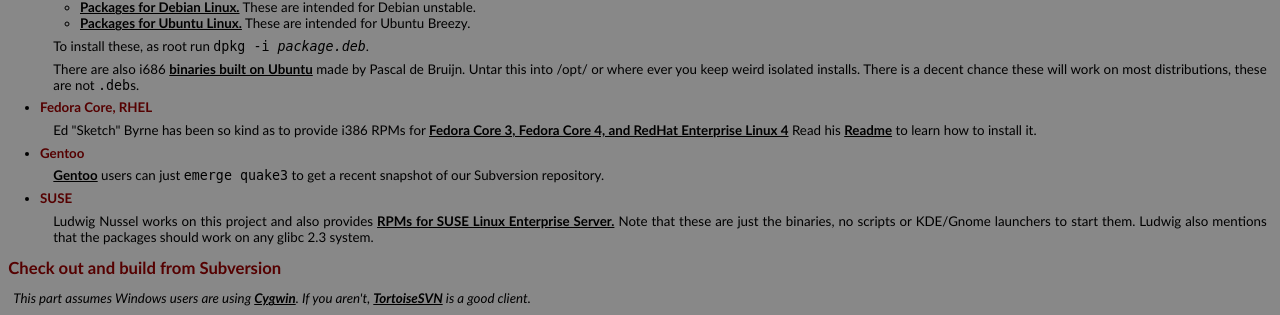
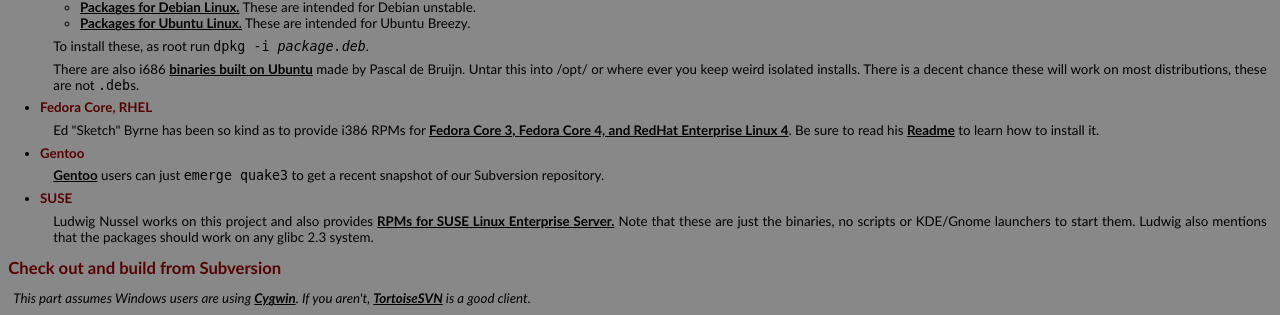
Before and after one commit to ShaneIsley/challengeq3, a PHP site: page /?page=get in a window 1280 px wide. Shown: the part 332-647 px from the top of the page. Run offline with PHP 8.4, Linux system fonts and the light colour scheme; data that the repository does not hold is empty.

Commit message:
.
git-svn-id: https://svn.mode-x.org/cnq3/trunk@522 df7340c0-8d17-0410-b57c-d8c7d96bbbdc

```diff
--- a/web/include/get.php
+++ b/web/include/get.php
@@ -38,7 +38,7 @@ done all of the work for you.</p>
 		<h3>Fedora Core, RHEL</h3>
 		<p>Ed "Sketch" Byrne has been so kind as to provide i386 RPMs for
 		<a href="http://www.openverse.com/quake3/"> Fedora Core 3, Fedora
-		Core 4, and RedHat Enterprise Linux 4</a> Read his
+		Core 4, and RedHat Enterprise Linux 4</a>. Be sure to read his
 		<a href="http://www.openverse.com/quake3/Readme.html">Readme</a>
 		to learn how to install it.</p>
 	</li>
```
